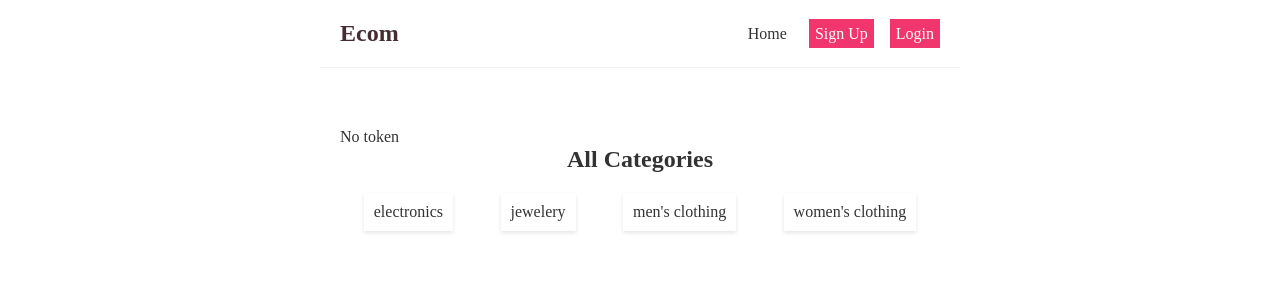
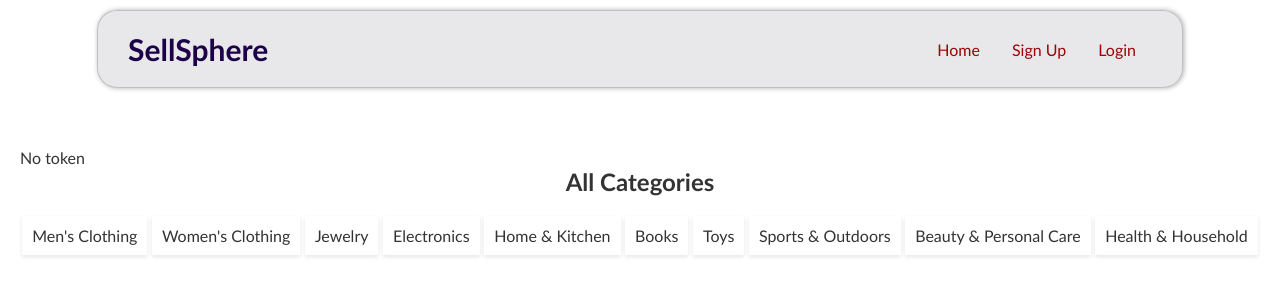
Before and after one commit to sameera474/SellSpherefi, a React (Vite) app: page / in a window 1280 px wide. Shown: the top 300 px of the page. Built offline with nearby package versions, Linux system fonts and the light colour scheme.

Commit message:
Add the new APIs and change the nav bar

```diff
--- a/src/components/Home.jsx
+++ b/src/components/Home.jsx
@@ -6,10 +6,16 @@ import { useNavigate } from "react-router-dom";
 
 export const Home = () => {
   const categories = [
-    { id: 1, name: "electronics" },
-    { id: 2, name: "jewelery" },
-    { id: 3, name: "men's clothing" },
-    { id: 4, name: "women's clothing" },
+    { id: 1, name: "Men's Clothing" },
+    { id: 2, name: "Women's Clothing" },
+    { id: 3, name: "Jewelry" },
+    { id: 4, name: "Electronics" },
+    { id: 5, name: "Home & Kitchen" },
+    { id: 6, name: "Books" },
+    { id: 7, name: "Toys" },
+    { id: 8, name: "Sports & Outdoors" },
+    { id: 9, name: "Beauty & Personal Care" },
+    { id: 10, name: "Health & Household" },
   ];
 
   // const products = [
@@ -57,7 +63,7 @@ export const Home = () => {
       {error && <div> {error} </div>}
       <div>
         <CategoryList
-          categories={categories}
+          categories={categories} // Replace with your actual categories array
           title="All Categories"
           onSelectCategory={onSelectCategory}
         />
@@ -71,25 +77,18 @@ export const Home = () => {
                 <h3>{product.title}</h3>
                 <p>{product.description}</p>
                 <p>{product.category}</p>
-                <p className="price">Price: {product.price}</p>
+                <p className="price">Price: ${product.price.toFixed(2)}</p>
                 <p>
-                  {product.rating?.rate}({product.rating?.count} reviews)
+                  {product.rating?.rate} ({product.rating?.count} reviews)
                 </p>
                 <button onClick={() => navigate(`/products/${product.id}`)}>
                   See Details
                 </button>
-                {/* {product.title} */}
               </div>
             ))
           )}
         </div>
       </div>
-      {/* <div>
-        <CategoryList
-          categories={featuredCategories}
-          title="Featured Categories"
-        />
-      </div> */}
     </div>
   );
 };
--- a/src/components/Navbar.jsx
+++ b/src/components/Navbar.jsx
@@ -1,48 +1,81 @@
-import React from "react";
+import React, { useState } from "react";
 import { Link, useNavigate } from "react-router-dom";
 import { useAuth } from "../context/AuthContext";
 
 export const Navbar = () => {
   const { isAuthenticated, logout } = useAuth();
   const navigate = useNavigate();
+  const [username, setUsername] = useState("");
+  const [searchQuery, setSearchQuery] = useState("");
+  const [menuOpen, setMenuOpen] = useState(false);
 
   const handleLogout = () => {
     logout();
     navigate("/login");
   };
+
+  const handleSearch = (e) => {
+    setSearchQuery(e.target.value);
+
+    console.log("Search query:", e.target.value);
+  };
+
+  const toggleMenu = () => {
+    setMenuOpen(!menuOpen);
+  };
+
   return (
     <nav className="navbar">
-      <h1>Ecom</h1>
-      <div className="links">
+      <h1>SellSphere</h1>
+      <div className={`links ${menuOpen ? "menu-open" : ""}`}>
         <Link to={"/"}>Home</Link>
         {isAuthenticated ? (
           <>
-            <p>Welcome, User</p>
-            <button onClick={handleLogout}>Logout</button>
+            <div className="user-info">
+              <p>Welcome, {username}</p> {/* Display username */}
+              <button onClick={handleLogout}>Logout</button>
+            </div>
+            <div className="search-bar">
+              <input
+                type="text"
+                placeholder="Search products"
+                value={searchQuery}
+                onChange={handleSearch}
+              />
+              <button onClick={handleSearch}>Search</button>
+            </div>
           </>
         ) : (
           <>
             <Link
               to={"/signup"}
-              style={{
-                color: "white",
-                backgroundColor: "#f1356d",
-              }}
+              style={
+                {
+                  // color: "white",
+                  // backgroundColor: "#eb3434",
+                }
+              }
             >
               Sign Up
             </Link>
-
             <Link
               to={"/login"}
-              style={{
-                color: "white",
-                backgroundColor: "#f1356d",
-              }}
+              style={
+                {
+                  // color: "white",
+                  // backgroundColor: "#eb3434",
+                }
+              }
             >
               Login
             </Link>
           </>
         )}
+        <div className="menu-toggle" onClick={toggleMenu}>
+          <span></span>
+          <span></span>
+          <span></span>
+        </div>
       </div>
     </nav>
   );
--- a/src/hooks/useFetchSingleProduct.jsx
+++ b/src/hooks/useFetchSingleProduct.jsx
@@ -10,7 +10,7 @@ export const useFetchSingleProduct = (productId) => {
     // console.log(selectedCategoryName);
     const fetchProduct = async () => {
       try {
-        const url = `https://fakestoreapi.com/products/${productId}`;
+        const url = `http://localhost:3000/api/products/category/${productId}`;
         const response = await fetch(url);
         if (response.ok) {
           const product = await response.json();
--- a/src/index.css
+++ b/src/index.css
@@ -1,19 +1,35 @@
 * {
+  font-family: "Trebuchet MS";
   margin: 0;
   color: #333;
 }
 
 .navbar {
-  padding: 20px;
+  /* padding: 50px;
   display: flex;
   align-items: center;
-  max-width: 600px;
+  max-width: 100%;
   margin: 0 auto;
   border-bottom: 1px solid #f2f2f2;
+  background-color: black; */
+  display: flex;
+  align-items: center;
+  justify-content: space-between;
+  text-decoration: none;
+  /* height: 80px; */
+  max-width: 80%;
+  margin: 10px auto;
+  background-color: rgba(213, 213, 218, 0.541);
+  border: 0.1px solid rgba(134, 134, 134, 0.4);
+  box-shadow: 1px 0px 5px rgb(175, 175, 175);
+  border-radius: 20px;
+  padding: 20px 30px;
 }
 
 .navbar h1 {
-  color: #442c33;
+  color: #1d0148;
+  font-size: 30px;
+  font-weight: 600;
 }
 
 .navbar .links {
@@ -27,11 +43,11 @@
 }
 
 .navbar a:hover {
-  color: #f1356d;
+  color: #eb3434;
 }
 
 .content {
-  max-width: 600px;
+  max-width: 100%;
   margin: 40px auto;
   padding: 20px;
 }
@@ -98,11 +114,11 @@
 button {
   background-color: #f1356d;
   color: white;
-  padding: 10px 20 px;
+  padding: 30px 30 px;
   border: none;
-  border-radius: 5px;
   cursor: pointer;
   margin-top: 10px;
+  border-radius: 10px;
 }
 
 button:hover {
@@ -183,3 +199,74 @@ button:hover {
 .add-to-cart:hover {
   background-color: #0056b3;
 }
+
+.links {
+  display: flex;
+  align-items: center;
+}
+
+.links.menu-open {
+  flex-direction: column;
+  align-items: flex-start;
+  position: absolute;
+  top: 60px; /* Adjust based on your header height */
+  left: 0;
+  background-color: #333;
+  width: 100%;
+  padding: 10px;
+  transition: all 0.3s ease-in-out;
+  max-height: 0;
+  overflow: hidden;
+}
+
+.links.menu-open a,
+.links.menu-open button {
+  margin: 10px 0; /* Adjust vertical margin as needed */
+}
+
+.links a,
+.links button {
+  margin: 0 10px;
+  text-decoration: none;
+  color: rgb(155, 3, 3);
+  border: none;
+  background: none;
+  cursor: pointer;
+}
+
+.user-info {
+  display: flex;
+  align-items: center;
+}
+
+.search-bar {
+  display: flex;
+  align-items: center;
+  margin-left: 20px;
+}
+
+.search-bar input {
+  padding: 8px;
+  margin-right: 10px;
+  border-radius: 4px;
+  border: 1px solid #ccc;
+}
+
+.menu-toggle {
+  display: none; /* Hide by default on larger screens */
+  cursor: pointer;
+}
+
+@media (max-width: 768px) {
+  .links.menu-open {
+    max-height: 300px; /* Adjust max-height based on content */
+  }
+
+  .menu-toggle {
+    display: block;
+    position: absolute;
+    top: 20px;
+    right: 20px;
+    cursor: pointer;
+  }
+}
```
Also changed, not shown: src/components/SearchBar.jsx (added, +32 -0 lines).
